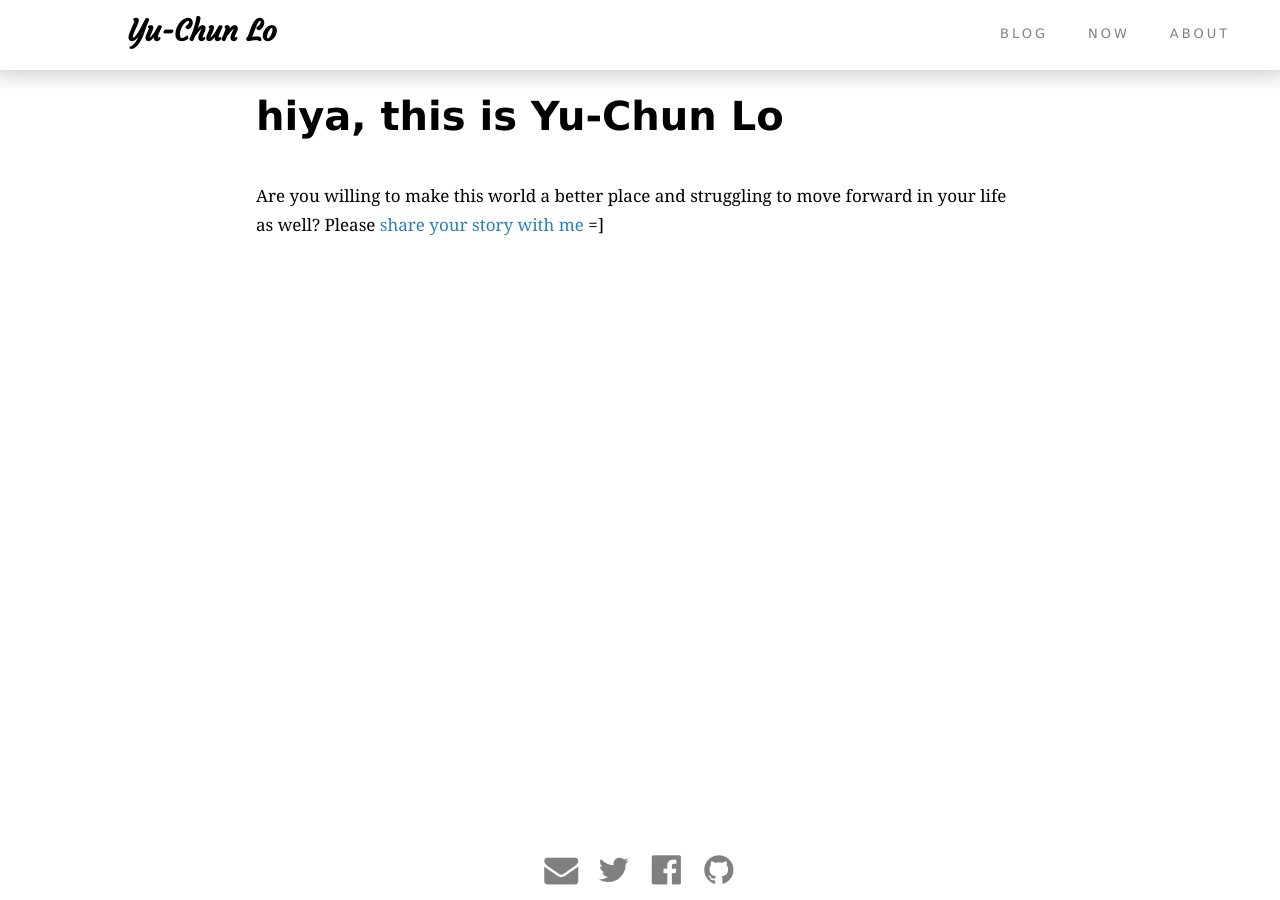
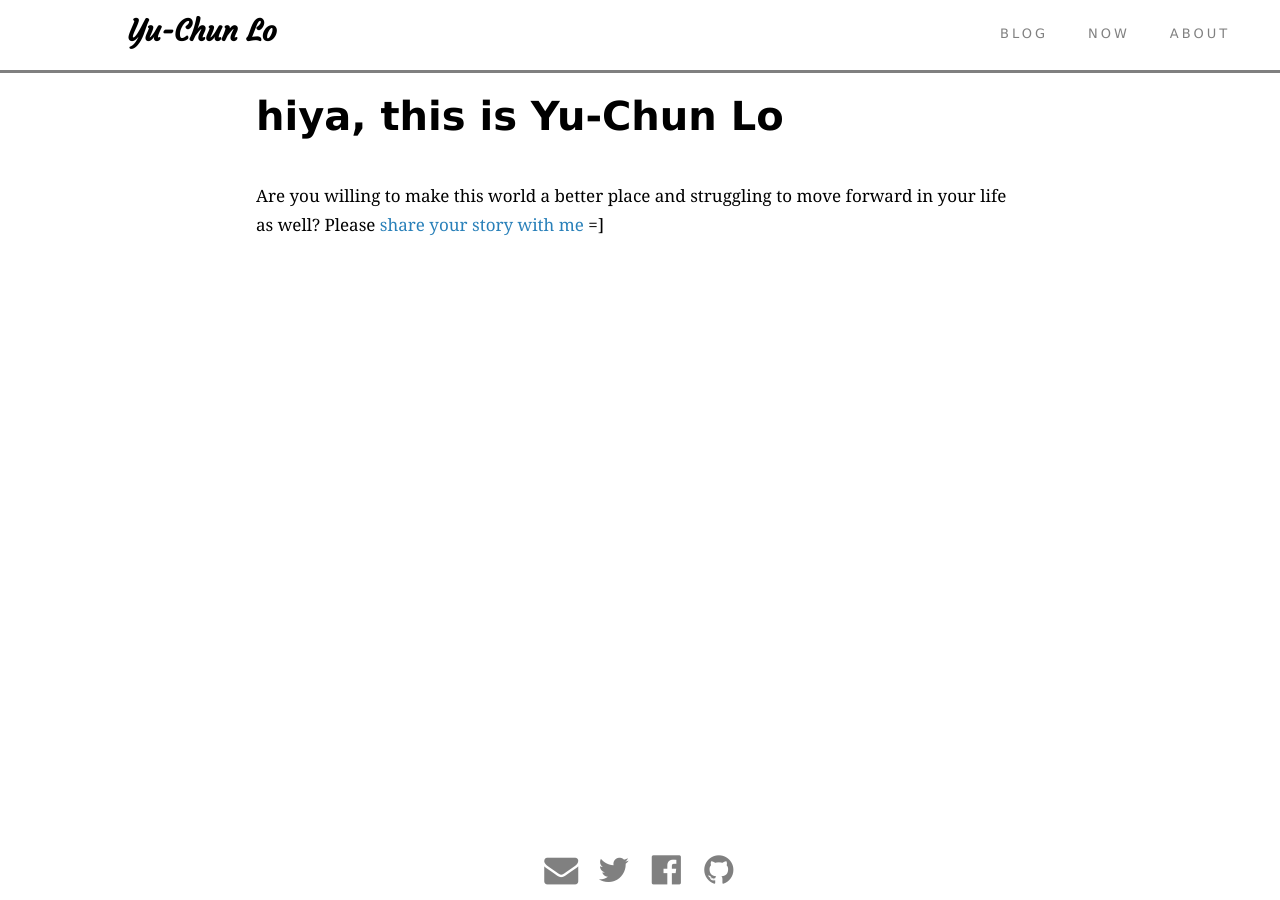
Before and after one commit to yuchunlo/yuchunlo.github.io, a Jekyll site: the page built from index.html, in a window 1280 px wide. Built offline with Jekyll 4.4.1, drawn with Linux system fonts in a browser that asks for light colours; nearby versions of some CDN libraries.

Commit message:
Update main.css

```diff
--- a/css/main.css
+++ b/css/main.css
@@ -50,7 +50,8 @@ ul.dashed > li:before {
   height: 100px;
   width: 100%;
   overflow: hidden;
-  box-shadow: 0 0 20px 5px rgba(0,0,0,0.2);
+  border-color: gray;
+  border-bottom-style: solid;
   background: white;
   font-family: 'Verdana', 'PingFang TC', 'Microsoft JhengHei', sans-serif;
   z-index: 20;
```
